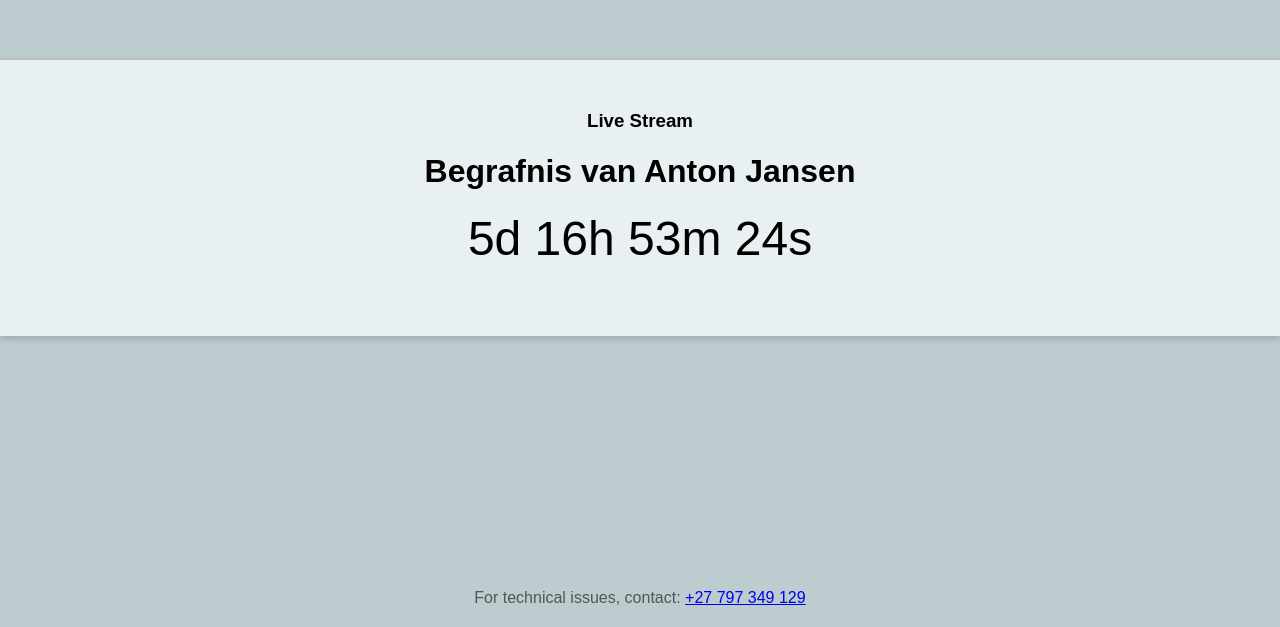
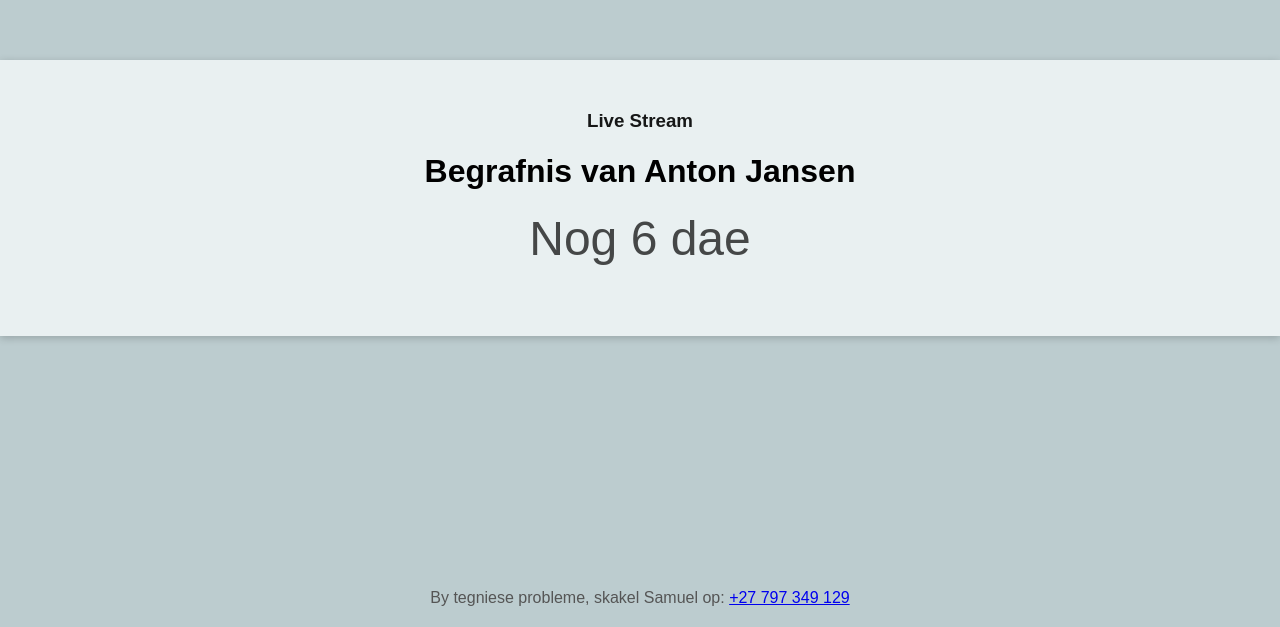
Before and after one commit to sampie777/sajansen-website2021, a website: page public/anton/index.html in a window 1280 px wide. Shown: the part 173-800 px from the top of the page. Drawn offline with Linux system fonts and the light colour scheme.

Commit message:
style(anton): Updated countdown

```diff
--- a/public/anton/index.html
+++ b/public/anton/index.html
@@ -5,6 +5,10 @@
   <meta name="viewport" content="width=device-width, initial-scale=1.0">
   <title>Live Stream - Anton Jansen</title>
   <style>
+      * {
+          box-sizing: border-box;
+      }
+
       body {
           display: flex;
           flex-direction: column;
@@ -31,12 +35,22 @@
       }
 
       h3 {
-          margin: 0
+          margin: 0;
+          opacity: 0.9;
       }
 
       #countdown {
           font-size: 3rem;
           margin-bottom: 20px;
+          display: flex;
+          justify-content: center;
+          align-items: center;
+          opacity: 0.7;
+
+          #seconds {
+              font-size: 0.7em;
+              opacity: 0.5;
+          }
       }
 
       #live-button {
@@ -67,19 +81,43 @@
   <div class="container">
     <h3>Live Stream</h3>
     <h1>Begrafnis van Anton Jansen</h1>
-    <div id="countdown">Loading...</div>
-    <a id="live-button" href="https://www.youtube.com/live_stream_url" target="_blank">Join Live Stream</a>
+
+    <div id="countdown">
+      <span id="days"></span>
+      <span id="hours"></span>
+      <span id="minutes"></span>
+      <span id="seconds"></span>
+    </div>
+
+    <a id="live-button" href="https://www.youtube.com/live_stream_url" target="_blank">Maak Live Stream oop</a>
   </div>
 </div>
 
-<footer>For technical issues, contact: <a href="tel:+27797349129">+27 797 349 129</a></footer>
+<footer>By tegniese probleme, skakel Samuel op: <a href="tel:+27797349129">+27 797 349 129</a></footer>
 
 <script>
   const countdownElement = document.getElementById("countdown");
   const liveButton = document.getElementById("live-button");
   const targetDate = new Date("2025-05-20T09:00:00Z"); // Adjusted for GMT+2
 
-  function updateCountdown() {
+  const daysElement = document.getElementById("days");
+  const hoursElement = document.getElementById("hours");
+  const minutesElement = document.getElementById("minutes");
+  const secondsElement = document.getElementById("seconds");
+
+  const padStart = (str, targetLength, padString = " ") => {
+    str = String(str);
+    padString = String(padString);
+
+    if (str.length >= targetLength) {
+      return str;
+    }
+
+    const padding = padString.repeat(Math.ceil((targetLength - str.length) / padString.length)).slice(0, targetLength - str.length);
+    return padding + str;
+  };
+
+  const updateCountdown = () => {
     const now = new Date();
     const timeDifference = targetDate - now;
 
@@ -95,13 +133,25 @@
       const minutes = Math.floor((timeDifference % (1000 * 60 * 60)) / (1000 * 60));
       const seconds = Math.floor((timeDifference % (1000 * 60)) / 1000);
 
+
+      daysElement.textContent = `Nog ${days + 1} dae`;
+      hoursElement.textContent = `${hours}`;
+      minutesElement.textContent = `:${padStart(minutes, 2, "0")}`;
+      secondsElement.textContent = `:${padStart(seconds, 2, "0")}`;
+
       if (days > 0) {
-        countdownElement.textContent = `${days}d ${hours}h ${minutes}m ${seconds}s`;
+        daysElement.style.display = "inline-block";
+        hoursElement.style.display = "none";
+        minutesElement.style.display = "none";
+        secondsElement.style.display = "none";
       } else {
-        countdownElement.textContent = `${hours}h ${minutes}m ${seconds}s`;
+        daysElement.style.display = "none";
+        hoursElement.style.display = "inline-block";
+        minutesElement.style.display = "inline-block";
+        secondsElement.style.display = "inline-block";
       }
     }
-  }
+  };
 
   setInterval(updateCountdown, 1000);
   updateCountdown();
```
